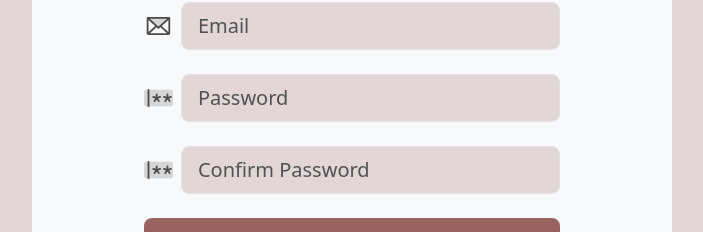
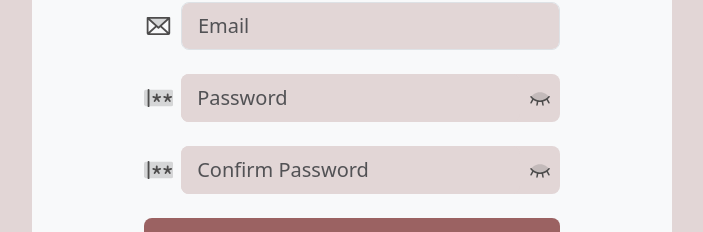
Before and after one commit to SKRNPC/blog-app, a React (Create React App) app: page /signup in a window 1280 px wide. Shown: the part 325-557 px from the top of the page, without its empty margins (288-991 px from the left). Built offline with nearby package versions, Linux system fonts and the light colour scheme.

Commit message:
password görünürlük durumu ayarlandı

```diff
--- a/src/App.css
+++ b/src/App.css
@@ -7,6 +7,7 @@
   border-color: #9B6262 !important;
   box-shadow: 0 0 0 0.2rem rgba(255, 0, 0, 0.25) !important;
   background-color: #9B6262;
+  border-radius: 0%;
 
 }
 .form-check-input:not(:checked) {
--- a/src/App.js
+++ b/src/App.js
@@ -9,7 +9,7 @@ function App() {
     <div className="App">
       <Router>
         <Routes>
-          <Route path="/" element={<LoginPage />} />
+          <Route path="/login" element={<LoginPage />} />
           <Route path="/signup" element={<SignUp />} />
         </Routes>
       </Router>
--- a/src/components/LoginPage.js
+++ b/src/components/LoginPage.js
@@ -1,6 +1,10 @@
 import UserSvg from "../images/icons/user-duotone.svg";
+import { ReactComponent as EyeClosedSvg } from "../images/icons/eye-closed-duotone.svg";
+import { ReactComponent as EyeSvg } from "../images/icons/eye-duotone.svg";
+import { useState } from "react";
 
 function LoginPage() {
+  const [isVisible, setIsVisible] = useState(false);
   return (
     <div
       className=" d-flex align-items-center "
@@ -17,13 +21,23 @@ function LoginPage() {
               style={{ backgroundColor: "#E2D6D6" }}
             />
           </div>
-          <div className="mb-3 mx-5">
+          <div
+            className="mb-3 mx-5 d-flex flex-row align-items-center rounded-3 "
+            style={{ backgroundColor: "#E2D6D6" }}
+          >
             <input
-              type="password"
+              type={isVisible ? "text" : "password"}
               className="form-control form-control-lg custom-input"
               placeholder="Password"
-              style={{ backgroundColor: "#E2D6D6" }}
+              style={{ backgroundColor: "#E2D6D6", border: "none" }}
             />
+            <div
+              onClick={() => setIsVisible(!isVisible)}
+              className="mx-2"
+              style={{ cursor: "pointer" }}
+            >
+              {isVisible ? <EyeSvg /> : <EyeClosedSvg />}
+            </div>
           </div>
           <div className="mb-3 form-check mx-5">
             <input
--- a/src/components/SignUp.js
+++ b/src/components/SignUp.js
@@ -1,8 +1,14 @@
 import { ReactComponent as UserSvg } from "../images/icons/user.svg";
 import { ReactComponent as EmailSvg } from "../images/icons/email.svg";
 import { ReactComponent as PasswordSvg } from "../images/icons/password-duotone.svg";
+import { ReactComponent as EyeClosedSvg } from "../images/icons/eye-closed-duotone.svg";
+import { ReactComponent as EyeSvg } from "../images/icons/eye-duotone.svg";
+import { useState } from "react";
 
 function SignUp() {
+  const [isVisible, setIsVisible] = useState(false);
+  const [isVisibleConfirmPassword, setIsVisibleConfirmPassword] =
+    useState(false);
   return (
     <div
       className=" d-flex align-items-center "
@@ -35,21 +41,47 @@ function SignUp() {
             </div>
             <div className="mb-4 mx-3 d-flex flex-row align-items-center">
               <PasswordSvg />
+              <div
+                className="d-flex flex-row align-items-center ms-2 rounded-3 "
+                style={{ backgroundColor: "#E2D6D6", width: "100%" }}
+              >
                 <input
-                type="password"
-                className="form-control form-control-lg custom-input ms-2"
+                  type={isVisible ? "text" : "password"}
+                  className="form-control form-control-lg custom-input "
                   placeholder="Password"
-                style={{ backgroundColor: "#E2D6D6" }}
+                  style={{ backgroundColor: "#E2D6D6", border: "none" }}
                 />
+                <div
+                  onClick={() => setIsVisible(!isVisible)}
+                  className="mx-2"
+                  style={{ cursor: "pointer" }}
+                >
+                  {isVisible ? <EyeSvg /> : <EyeClosedSvg />}
+                </div>
+              </div>
             </div>
             <div className="mb-4 mx-3 d-flex flex-row align-items-center">
               <PasswordSvg />
+              <div
+                className="d-flex flex-row align-items-center ms-2 rounded-3"
+                style={{ backgroundColor: "#E2D6D6", width: "100%" }}
+              >
                 <input
-                type="password"
-                className="form-control form-control-lg custom-input ms-2"
+                  type={isVisibleConfirmPassword ? "text" : "password"}
+                  className="form-control form-control-lg custom-input "
                   placeholder="Confirm Password"
-                style={{ backgroundColor: "#E2D6D6" }}
+                  style={{ backgroundColor: "#E2D6D6", border: "none" }}
                 />
+                <div
+                  onClick={() =>
+                    setIsVisibleConfirmPassword(!isVisibleConfirmPassword)
+                  }
+                  className="mx-2"
+                  style={{ cursor: "pointer" }}
+                >
+                  {isVisibleConfirmPassword ? <EyeSvg /> : <EyeClosedSvg />}
+                </div>
+              </div>
             </div>
             <div className="mx-3 mb-2 d-flex justify-content-end">
               <button
```
Also changed, not shown: src/images/icons/eye-closed-duotone.svg (added), src/images/icons/eye-duotone.svg (added). Lines whose indentation alone changed are shown as unchanged.
